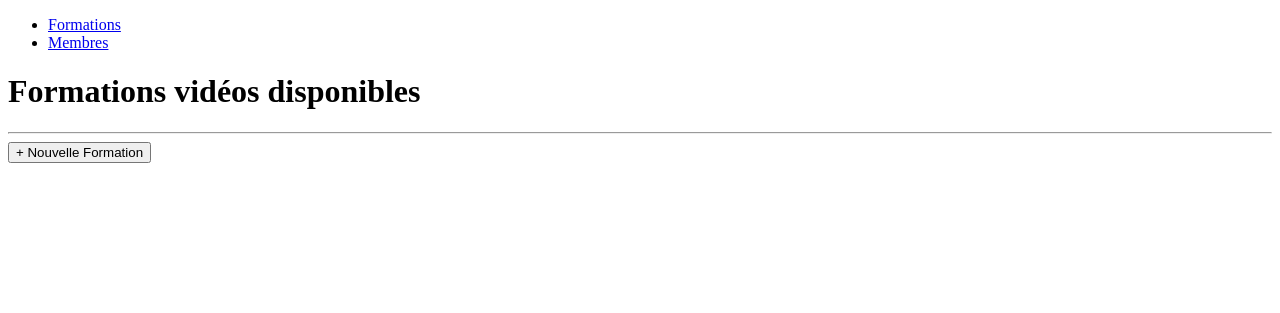
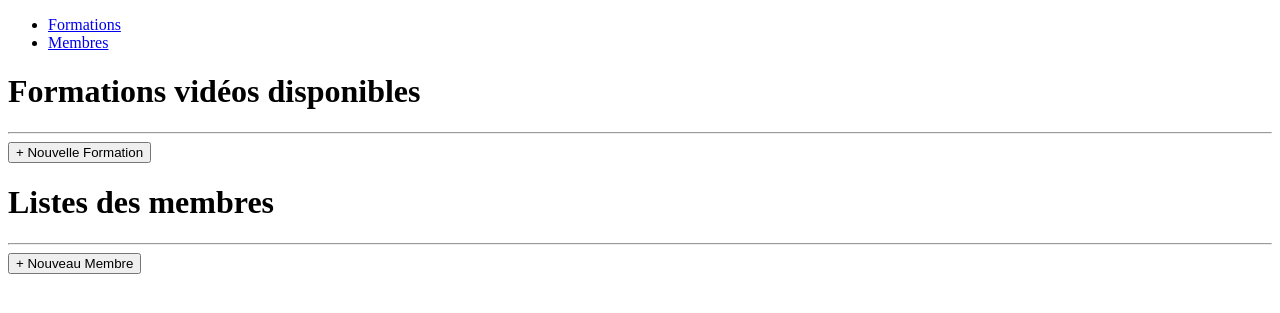
Before and after one commit to malacarnea/TutoOffice, a Symfony app: template templates/site/admin/index.html.twig in a window 1280 px wide. Shown: the part 88-401 px from the top of the page. Run offline with Twig, Linux system fonts and the light colour scheme; the template is opened without the code that fills it, so the values that code supplies are empty; some libraries are stand-ins or nearby versions.

Commit message:
css corrections

```diff
--- a/assets/js/app.js
+++ b/assets/js/app.js
@@ -12,7 +12,7 @@ import '../css/app.css';
 
 // Need jQuery? Install it with "yarn add jquery", then uncomment to import it.
 import $ from 'jquery';
-
+require('util');
 require('bootstrap');
 
 $(document).ready(function(){
--- a/templates/site/admin/index.html.twig
+++ b/templates/site/admin/index.html.twig
@@ -8,18 +8,18 @@
             <ul class="nav nav-tabs nav-fill" id="le-tab" role="tablist">
                 <li class="nav-item">
                     <a class="nav-link active" id="formations-tab" data-toggle="tab" href="#formations-list"
-                   role="tab" aria-controls="accueil" aria-selected="true">Formations</a>
+                       role="tab" aria-controls="formations-list" aria-selected="true">Formations</a>
                 </li>
                 <li class="nav-item">
                     <a class="nav-link" id="users-tab" data-toggle="tab" href="#users-list"
-                   role="tab" aria-controls="accueil" aria-selected="true">Membres</a>
+                       role="tab" aria-controls="users-list" aria-selected="false">Membres</a>
                 </li>
             </ul>
             <div class="tab-content" id="onglet">
                 <div class="tab-pane fade show active" id="formations-list" role="tabpanel" aria-labelledby="formations-tab">
                     {% include('site/admin/list_formations.html.twig') %}
                 </div>
-            <div class="tab-pane fade show" id="users-list" role="tabpanel" aria-labelledby="users-tab">
+                <div class="tab-pane fade" id="users-list" role="tabpanel" aria-labelledby="users-tab">
                     {% include('site/admin/list_users.html.twig') %}
                 </div>
             </div>
--- a/templates/site/admin/list_formations.html.twig
+++ b/templates/site/admin/list_formations.html.twig
@@ -1,4 +1,4 @@
-<div class="formations-block">
+<div class="tabpanel-block">
     {% for msg in app.flashes('success') %}
         <div class="alert alert-success" role="alert">
             <a href="#" class="close" data-dismiss="alert" aria-label="close">&times;</a>
@@ -17,7 +17,7 @@
     {% endfor %}
     <div class="title-page">
         <h1>Formations vidéos disponibles</h1>
-        <hr class="separator-blue"></hr>
+        <hr class="separator-blue"/>
         <input type="button" class="bt-link" data-action="add" data-url="/admin/formations/add" data-toggle='modal' data-target="#formBox" value="+ Nouvelle Formation"/>
     </div>
     <!-- boucle pour afficher les formations -->
@@ -25,31 +25,30 @@
         <div class="fieldset-formation">
             <div class="formation-header-title">
                 <i class="fas fa-chevron-right"></i>
-                <h2 data-field="formation" data-id="{{ formation.formation.id }}">{{ formation.formation.title }}
-                    <i class="fas fa-pen" data-action="modify"data-url="/admin/formations/edit/{{ formation.formation.id }}" data-toggle='modal' data-target="#formBox"></i>
+                <h2>{{ formation.formation.title }}
+                     </h2>
+                    <div class="btn-ctl" data-field="formation" data-id="{{ formation.formation.id }}"> <i class="fas fa-pen" data-action="modify" data-url="/admin/formations/edit/{{ formation.formation.id }}" data-toggle='modal' data-target="#formBox"></i>
                     {{ include('site/admin/formations/_delete_form.html.twig', {'id':formation.formation.id}) }}
                     <i class="fas fa-plus" data-action="add" data-url="/admin/chapters/add" data-toggle='modal' data-target="#formBox"></i>
-                </h2>
-
+              </div>
 
             </div>
             <!-- boucle pour afficher les chapitres -->
             <ul class="chapters">
                 {% for chapter in formation.chapters %}
                     <li>
-                        <h3 data-field="chapter" data-id="{{ chapter.chapter.id }}" data-id-parent="{{ formation.formation.id }}">{{ chapter.chapter.title }}
-                            <i class="fas fa-pen" data-action="modify"data-url="/admin/chapters/edit/{{ chapter.chapter.id }}" data-toggle='modal' data-target="#formBox"></i>
+                        <h3>{{ chapter.chapter.title }} </h3>
+                         <div class="btn-ctl" data-field="chapter" data-id="{{ chapter.chapter.id }}" data-id-parent="{{ formation.formation.id }}">
+                            <i class="fas fa-pen" data-action="modify" data-url="/admin/chapters/edit/{{ chapter.chapter.id }}" data-toggle='modal' data-target="#formBox"></i>
                             {{ include('site/admin/chapters/_delete_form.html.twig', {'id':chapter.chapter.id}) }}
                             <i class="fas fa-plus" data-action="add" data-url="/admin/tutorials/add" data-toggle='modal' data-target="#formBox"></i>
-
-                        </h3>
-
+                            </div>
                         <ul class="tutorials">
                             {% for tuto in chapter.tutorials %}
                                 <!-- boucle pour afficher les tuto -->
                                 <li data-field="tutorial" data-id="{{ tuto.id }}" data-id-parent="{{ chapter.chapter.id }}"><a href="{{ tuto.url }}" class="btn-tutorials">
                                         <i class="far fa-play-circle"></i> {{ tuto.title }}
-                                    </a> <i class="fas fa-pen" data-action="modify"data-url="/admin/tutorials/edit/{{ tuto.id }}" data-toggle='modal' data-target="#formBox"></i>
+                                    </a> <i class="fas fa-pen" data-action="modify" data-url="/admin/tutorials/edit/{{ tuto.id }}" data-toggle='modal' data-target="#formBox"></i>
                                     {{ include('site/admin/tutorials/_delete_form.html.twig', {'id':tuto.id}) }}</li>
                                 {% endfor %}
 
--- a/templates/site/admin/list_users.html.twig
+++ b/templates/site/admin/list_users.html.twig
@@ -1 +1,24 @@
-{# empty Twig template #}
+<div class="tabpanel-block">
+    {% for msg in app.flashes('success') %}
+        <div class="alert alert-success" role="alert">
+            <a href="#" class="close" data-dismiss="alert" aria-label="close">&times;</a>
+
+            {{ msg }}
+
+        </div>
+    {% endfor %}
+    {% for msg in app.flashes('error') %}
+        <div class="alert alert-danger fade in" role="alert">
+            <a href="#" class="close" data-dismiss="alert" aria-label="close">&times;</a>
+
+            {{ msg }}
+
+        </div>
+    {% endfor %}
+    <div class="title-page">
+        <h1>Listes des membres</h1>
+        <hr class="separator-blue"/>
+        <input type="button" class="bt-link" data-action="add" data-url="/admin/users/add" data-toggle='modal' data-target="#formBox" value="+ Nouveau Membre"/>
+    </div>
+
+</div>
--- a/templates/site/modal.html.twig
+++ b/templates/site/modal.html.twig
@@ -1,4 +1,4 @@
-<div class="modal fade" id="formBox" tabindex="-1" role="dialog" aria-labelledby="exampleModalLabel" aria-hidden="true">
+<div class="modal fade" id="formBox" tabindex="-1" role="dialog" aria-hidden="true">
     <div class="modal-dialog" role="document">
         <div class="modal-content">
 
```
Also changed, not shown: assets/css/app.css (+10 -8 lines). Lines whose indentation alone changed are shown as unchanged.
